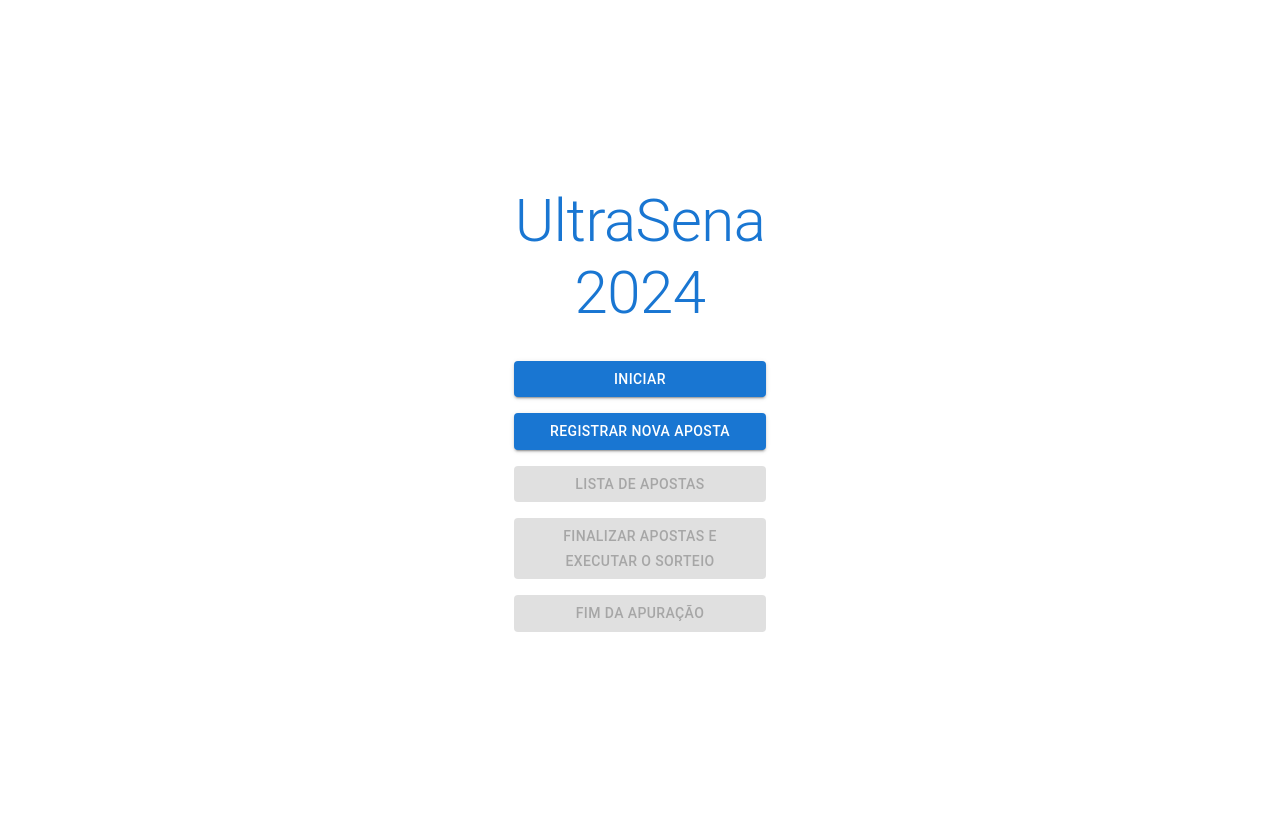
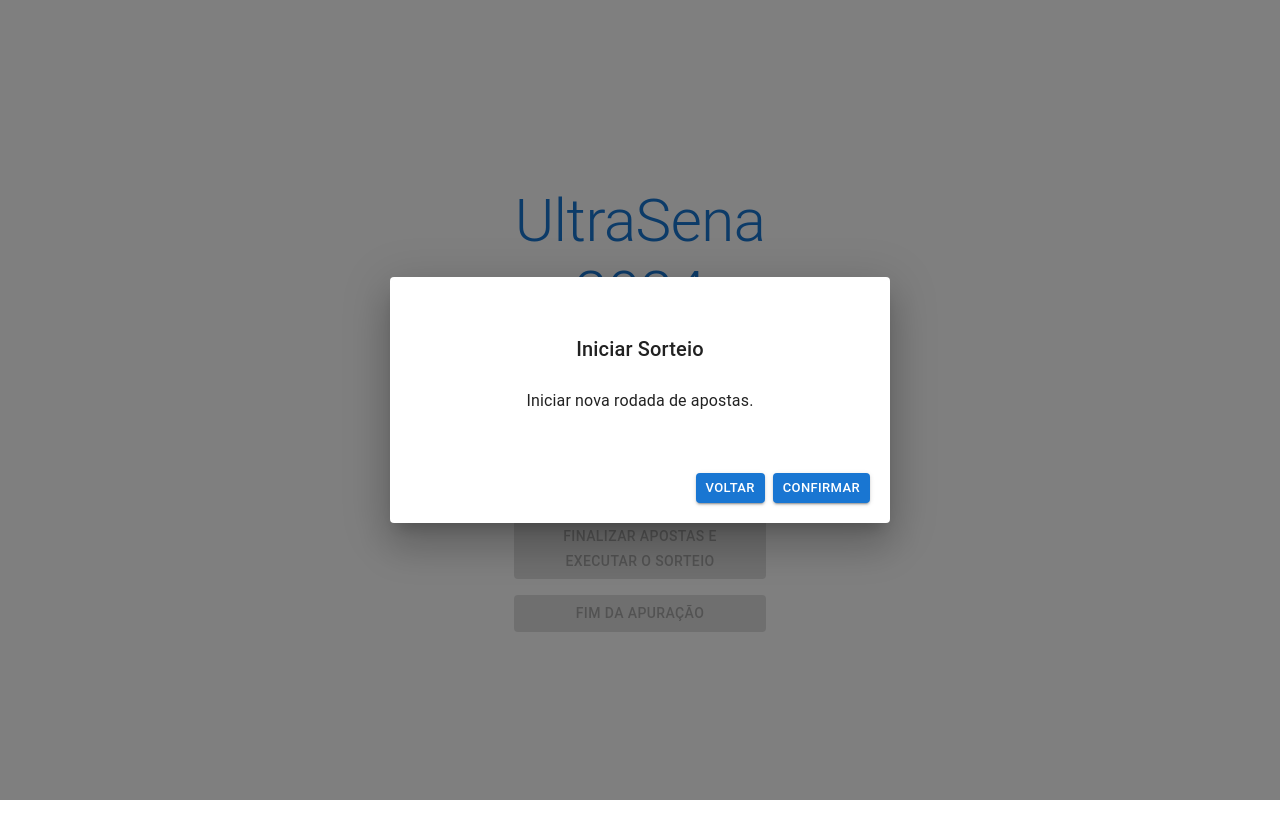
Before and after one commit to Zuubatman/Ultrasena2024, a React (Create React App) app: page / in a window 1280 px wide. Both pictures are taken after a click on the button "INICIAR". Built offline with nearby package versions, Linux system fonts and the light colour scheme.

Commit message:
start new betting

```diff
--- a/src/App/App.tsx
+++ b/src/App/App.tsx
@@ -6,6 +6,7 @@ import DialogCreateBet from './Components/DialogCreateBet';
 import DialogListBets from './Components/DialogListBets'
 import DialogStartDraw from './Components/DialogStartDraw'
 import DialogResults from './Components/DialogResults'
+import DialogStartBetting from './Components/DialogStartBetting';
 
 interface Bet {
   id: number,
@@ -16,13 +17,15 @@ interface Bet {
 }
 
 function App() {
-  const [start, setStart] = useState<boolean>(false)
 
   const [openCreateBet , setOpenCreateBet] = useState<boolean>(false)
   const [openListBets , setOpenListBets] = useState<boolean>(false)
 
   const [openStartDraw, setOpenStartDraw] = useState<boolean>(false)
   const [drawStarted, setDrawStarted] = useState<boolean>(false)
+
+  const [openStartBetting, setOpenStartBetting] = useState<boolean>(false)
+  const [startBetting, setStartBetting] = useState<boolean>(false)
 
   const [openResults, setOpenResults] = useState<boolean>(false)
 
@@ -34,8 +37,8 @@ function App() {
   function handleMenuOption(option: number){
     switch(option){
       case 1:
-        setStart(true)
-      break;
+        setOpenStartBetting(true)
+        break;
       case 2:
         setOpenCreateBet(true)
         break;
@@ -69,6 +72,14 @@ function App() {
     setId(newId)
   }
 
+  const resetInfo = () => {
+    setBetsArray([])
+    setId(1000)
+    setLuckyNumbers([])
+    setStartBetting(true)
+    setDrawStarted(false)
+  }
+
   return (
       <Grid container style={{ height: '100vh' }} direction = {'column'} justifyContent={'center'} alignItems={'center'} gap={4}>
         <DialogCreateBet
@@ -100,6 +111,13 @@ function App() {
         luckyNumbers={luckyNumbers}
         >
         </DialogResults>
+        <DialogStartBetting
+         open={openStartBetting}
+         setOpen={setOpenStartBetting}
+         resetInfo={resetInfo}
+        >
+
+        </DialogStartBetting>
 
           <Grid item style={{width: '30%'}} justifyContent={'center'} alignItems={'center'}>
             <Typography  variant="h2" color="primary" align="center">
@@ -109,10 +127,10 @@ function App() {
           <Grid item container style={{width: '20%'}} direction = {'column'}>
             <Grid container direction = {'column'} gap = {2}>
             <Button variant='contained' onClick={()=> handleMenuOption(1)}>Iniciar</Button>
-            <Button variant='contained' disabled = {!start || drawStarted} onClick={()=> handleMenuOption(2)}>Registrar nova Aposta</Button>
-            <Button variant='contained' disabled = {!start || betsArray.length < 1} onClick={()=> handleMenuOption(3)}>Lista de Apostas</Button>
-            <Button variant='contained' disabled = {!start || drawStarted || betsArray.length < 1} onClick={()=> handleMenuOption(4)}>Finalizar apostas e executar o sorteio</Button>
-            <Button variant='contained' disabled = {!start || betsArray.length < 1 || !drawStarted} onClick={()=> handleMenuOption(5)}>Fim da apuração</Button>
+            <Button variant='contained' disabled = {!startBetting || drawStarted} onClick={()=> handleMenuOption(2)}>Registrar nova Aposta</Button>
+            <Button variant='contained' disabled = {!startBetting || betsArray.length < 1} onClick={()=> handleMenuOption(3)}>Lista de Apostas</Button>
+            <Button variant='contained' disabled = {!startBetting || drawStarted || betsArray.length < 1} onClick={()=> handleMenuOption(4)}>Finalizar apostas e executar o sorteio</Button>
+            <Button variant='contained' disabled = {!startBetting || betsArray.length < 1 || !drawStarted} onClick={()=> handleMenuOption(5)}>Fim da apuração</Button>
             </Grid>
           </Grid>
       </Grid>
--- a/src/App/Components/DialogListBets.tsx
+++ b/src/App/Components/DialogListBets.tsx
@@ -12,7 +12,7 @@ interface Bet {
     winner: boolean | undefined
 }
 
-export default function DialogCreateBet(props: {open : boolean, betsArray: Bet[], setOpen: React.Dispatch<React.SetStateAction<boolean>>}){
+export default function DialogListBets(props: {open : boolean, betsArray: Bet[], setOpen: React.Dispatch<React.SetStateAction<boolean>>}){
     const open = props.open
     const setOpen = props.setOpen
     const betsArr = props.betsArray
@@ -55,8 +55,8 @@ export default function DialogCreateBet(props: {open : boolean, betsArray: Bet[]
                                             )
                                         })}
                                     </TableCell>
-                                    <TableCell align="center" color={bet.winner ? bet.winner === true ? "green" : "red" : ''}>
-                                        {bet.winner === undefined ? 'Pendente' : bet.winner}
+                                    <TableCell align="center" >
+                                        {bet.winner !== undefined ? (bet.winner === true ? 'Vencedor' : 'Perdedor') : 'Pendente'}
                                     </TableCell>
                                 </TableRow>
                             )
--- a/src/App/Components/DialogResults.tsx
+++ b/src/App/Components/DialogResults.tsx
@@ -17,7 +17,7 @@ interface NumberInfo {
     quant: number
 }
 
-export default function DialogCreateBet(props: {open : boolean, betsArray: Bet[], luckyNumbers: number[], setOpen: React.Dispatch<React.SetStateAction<boolean>>}){
+export default function DialogResults(props: {open : boolean, betsArray: Bet[], luckyNumbers: number[], setOpen: React.Dispatch<React.SetStateAction<boolean>>}){
     const open = props.open
     const setOpen = props.setOpen
     const betsArr = props.betsArray
@@ -148,7 +148,7 @@ export default function DialogCreateBet(props: {open : boolean, betsArray: Bet[]
                                                         )
                                                     })}
                                                 </TableCell>
-                                                <TableCell align="center" color={bet.winner ? bet.winner === true ? "green" : "red" : ''}>
+                                                <TableCell align="center">
                                                     {bet.winner ? bet.winner === true ? 'Vencedor' : 'Perdedor' : 'Pendente'}
                                                 </TableCell>
                                             </TableRow>
--- /dev/null
+++ b/src/App/Components/DialogStartBetting.tsx
@@ -0,0 +1,54 @@
+import React from "react";
+import Dialog from '@mui/material/Dialog';
+import DialogTitle from '@mui/material/DialogTitle';
+import { Button, DialogActions, Grid, Typography } from "@mui/material";
+
+interface Bet {
+    id: number,
+    name: string,
+    cpf: string,
+    numbers: (number | undefined) [],
+    winner: boolean | undefined
+}
+
+export default function DialogStartBetting(props: {open : boolean, resetInfo: () => void , setOpen: React.Dispatch<React.SetStateAction<boolean>>}){
+    const open = props.open
+    const setOpen = props.setOpen
+    const resetInfo = props.resetInfo
+
+
+    function handleClose(){
+        resetInfo()
+        setOpen(false)
+    }
+
+    return (
+        <Dialog
+            open={open}
+            onClose={() => {setOpen(false) }}
+            >
+            <Grid container direction={'column'} justifyContent={'center'} gap ={1} style={{padding: '40px', width: '500px'}}>
+                <DialogTitle align="center">Iniciar Sorteio</DialogTitle>
+                    <Typography align="center">
+                        Iniciar nova rodada de apostas.
+                    </Typography>
+            </Grid>
+            <DialogActions  style={{padding: '20px'}}>
+                <Button
+                variant="contained"
+                size="small"
+                onClick={() => {setOpen(false)}}
+                >
+                Voltar
+                </Button>
+                <Button
+                    variant="contained"
+                    size="small"
+                    onClick={() => handleClose()}
+                >
+                    Confirmar
+                </Button>
+            </DialogActions>
+        </Dialog>
+    )
+}
--- a/src/App/Components/DialogStartDraw.tsx
+++ b/src/App/Components/DialogStartDraw.tsx
@@ -11,7 +11,7 @@ interface Bet {
     winner: boolean | undefined
 }
 
-export default function DialogCreateBet(props: {open : boolean, betsArr: Bet[], setLuckyNumbers:  React.Dispatch<React.SetStateAction<number[]>> , setDrawStarted: React.Dispatch<React.SetStateAction<boolean>>, setOpen: React.Dispatch<React.SetStateAction<boolean>>}){
+export default function DialogStartDraw(props: {open : boolean, betsArr: Bet[], setLuckyNumbers:  React.Dispatch<React.SetStateAction<number[]>> , setDrawStarted: React.Dispatch<React.SetStateAction<boolean>>, setOpen: React.Dispatch<React.SetStateAction<boolean>>}){
     const open = props.open
     const setOpen = props.setOpen
     const setDrawStarted = props.setDrawStarted
@@ -60,6 +60,12 @@ export default function DialogCreateBet(props: {open : boolean, betsArr: Bet[],
             luckyNumbers.push(n)
         }
 
+        betsArr.forEach(bet => {
+            if(!bet.winner){
+                bet.winner = false
+            }
+        })
+
         luckyNumbers.splice(luckyNumbers.length -1, 1)
 
         setLuckyNumbers(luckyNumbers)
```
